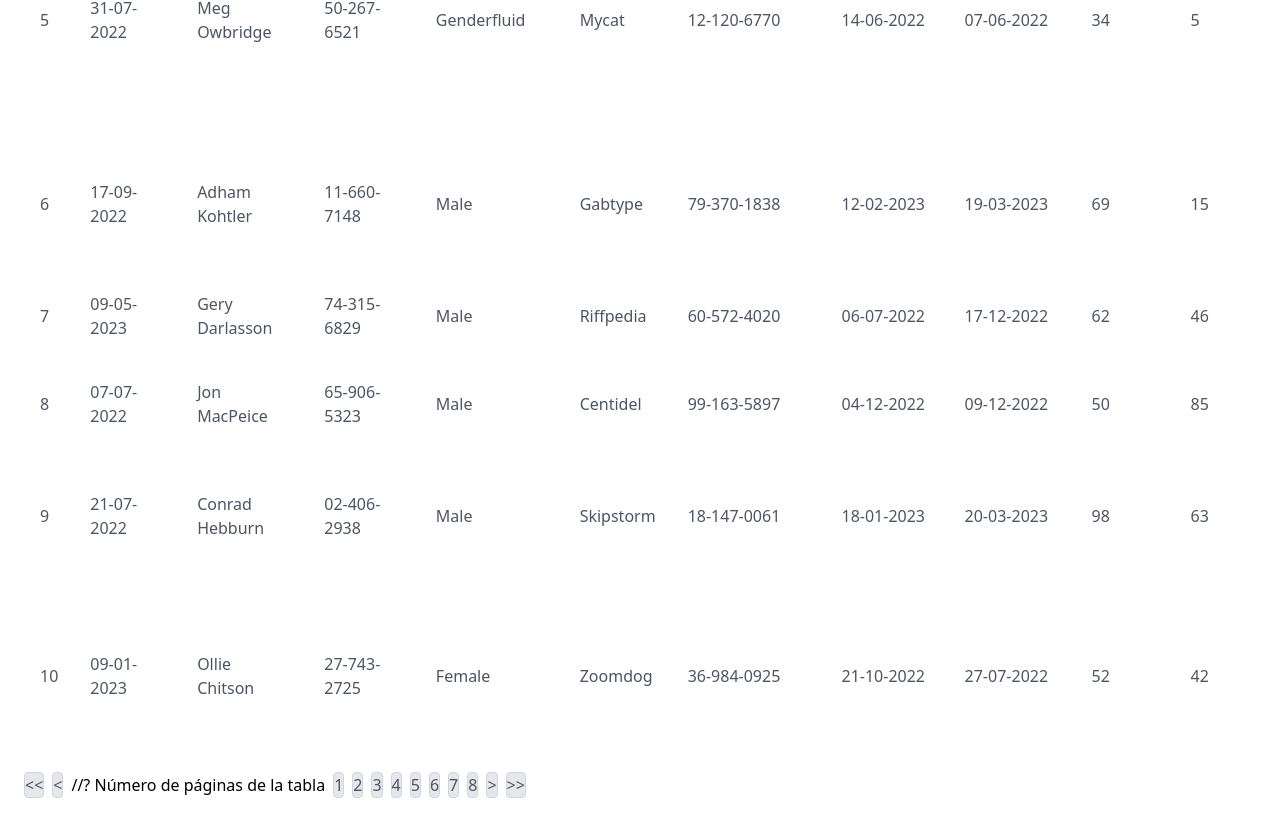
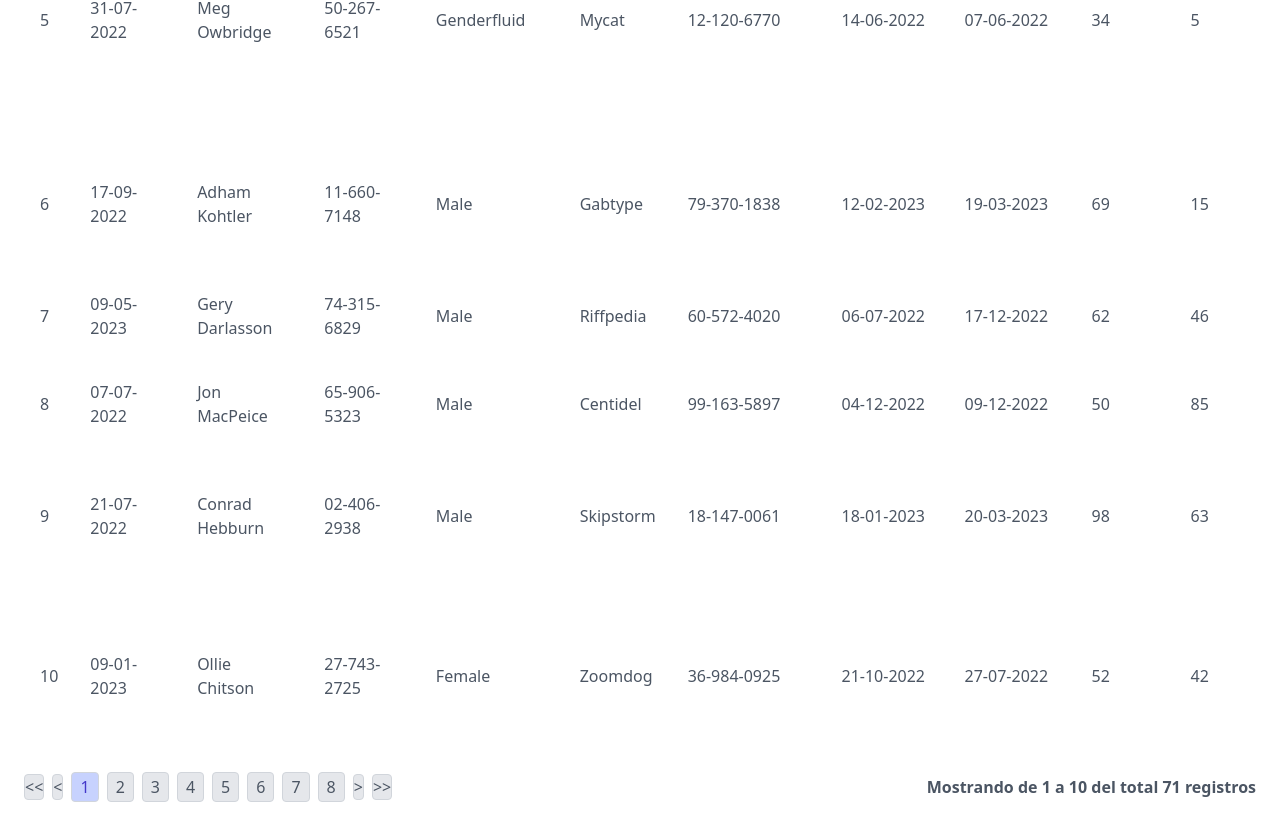
Before and after one commit to JJtarazona/MEReC, a React (Vite) app: page / in a window 1280 px wide. Shown: the part 817-1635 px from the top of the page. Built offline with nearby package versions, Linux system fonts and the light colour scheme.

Commit message:
Estilos de paginación listos, tambien se agrego un pequeño texto dinamico que explica de cual a cual va el registro

```diff
--- a/src/components/View/DataTable.jsx
+++ b/src/components/View/DataTable.jsx
@@ -6,6 +6,7 @@ import {
   getPaginationRowModel,
 } from "@tanstack/react-table";
 import { defaulData } from "../utils/defaulData";
+import classNames from "classnames";
 
 function DataTable() {
   const [data, setData] = useState(defaulData);
@@ -116,11 +117,15 @@ function DataTable() {
           >
             {"<"}
           </button>
-          //? Número de páginas de la tabla
+
           {table.getPageOptions().map((value, key) => (
             <button
               key={key}
-              className="text-gray-600 bg-gray-200 px1 rounded border border-gray-300 disabled:hover:bg-red-600 disabled:hover:text-white"
+              className={classNames({
+                "text-gray-600 bg-gray-200 py-0.5 px-2 rounded border border-gray-300 disabled:hover:bg-red-600 disabled:hover:text-white": true,
+                "bg-indigo-200 text-indigo-700":
+                  value === table.getState().pagination.pageIndex,
+              })}
               onClick={() => table.setPageIndex(value)}
             >
               {value + 1}
@@ -141,6 +146,13 @@ function DataTable() {
             {">>"}
           </button>
         </div>
+        <div className="text-gray-600 font-semibold">
+          Mostrando de {Number(table.getRowModel().rows[0].id) + 1} a{" "}
+          {Number(
+            table.getRowModel().rows[table.getRowModel().rows.length - 1].id
+          ) + 1}{" "}
+          del total {defaulData.length} registros
+        </div>
       </div>
     </div>
   );
```
